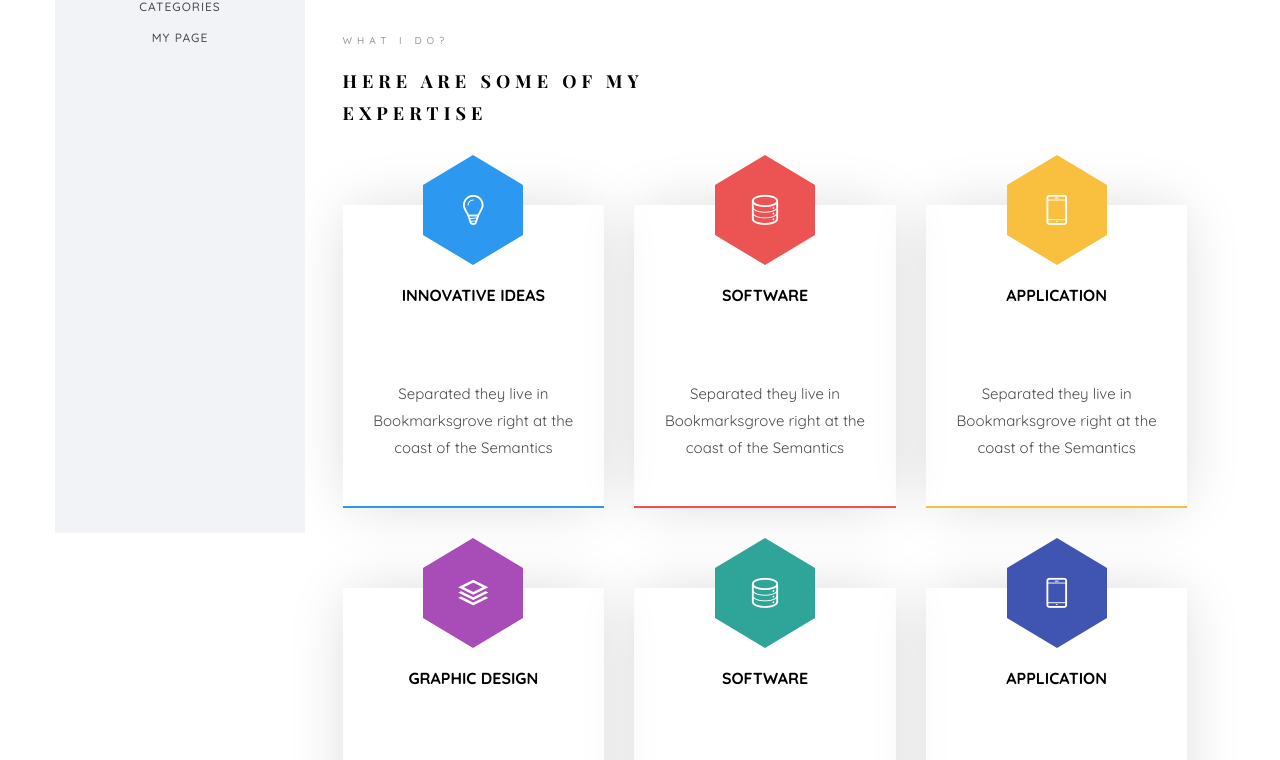
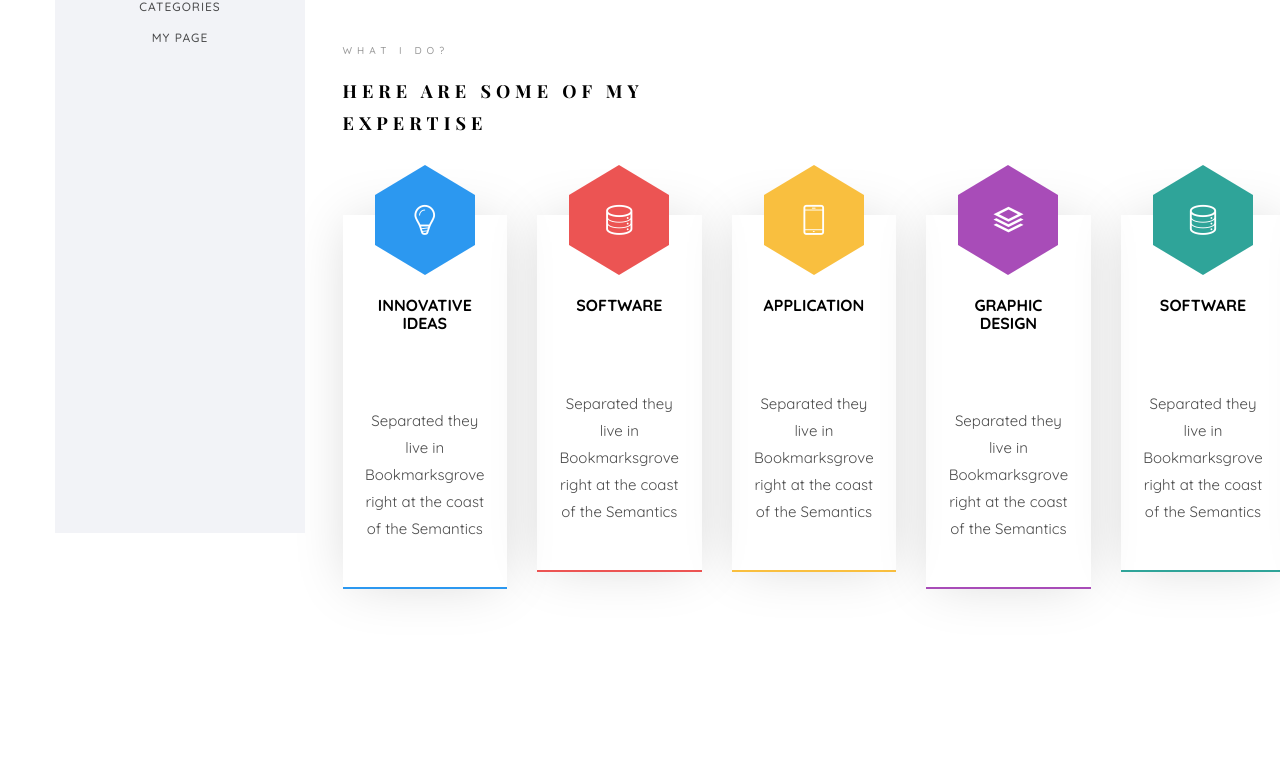
Before and after one commit to junstar98/meta4, a plain HTML site: page index.html in a window 1280 px wide. Shown: the part 267-1027 px from the top of the page. Drawn offline with nearby package versions, Linux system fonts and the light colour scheme; no server answers; files whose address does not match are found by name; a web font is replaced by a local one.

Commit message:
fix minor changes

```diff
--- a/css/style.css
+++ b/css/style.css
@@ -1572,7 +1572,6 @@ body.offcanvas {
     will-change: transform;
 }
 
-<<<<<<< HEAD
 .project2 {
   background-size: cover;
   background-position: center center;
@@ -1651,7 +1650,7 @@ body.offcanvas {
       padding-left: 3px;
       font-size: 15px;
       color: black; }
-=======
+
 .row {
   display: flex;
 }
@@ -1662,4 +1661,3 @@ body.offcanvas {
 .column2 {
   flex: 60%;
 }
->>>>>>> myPage implementation
```
